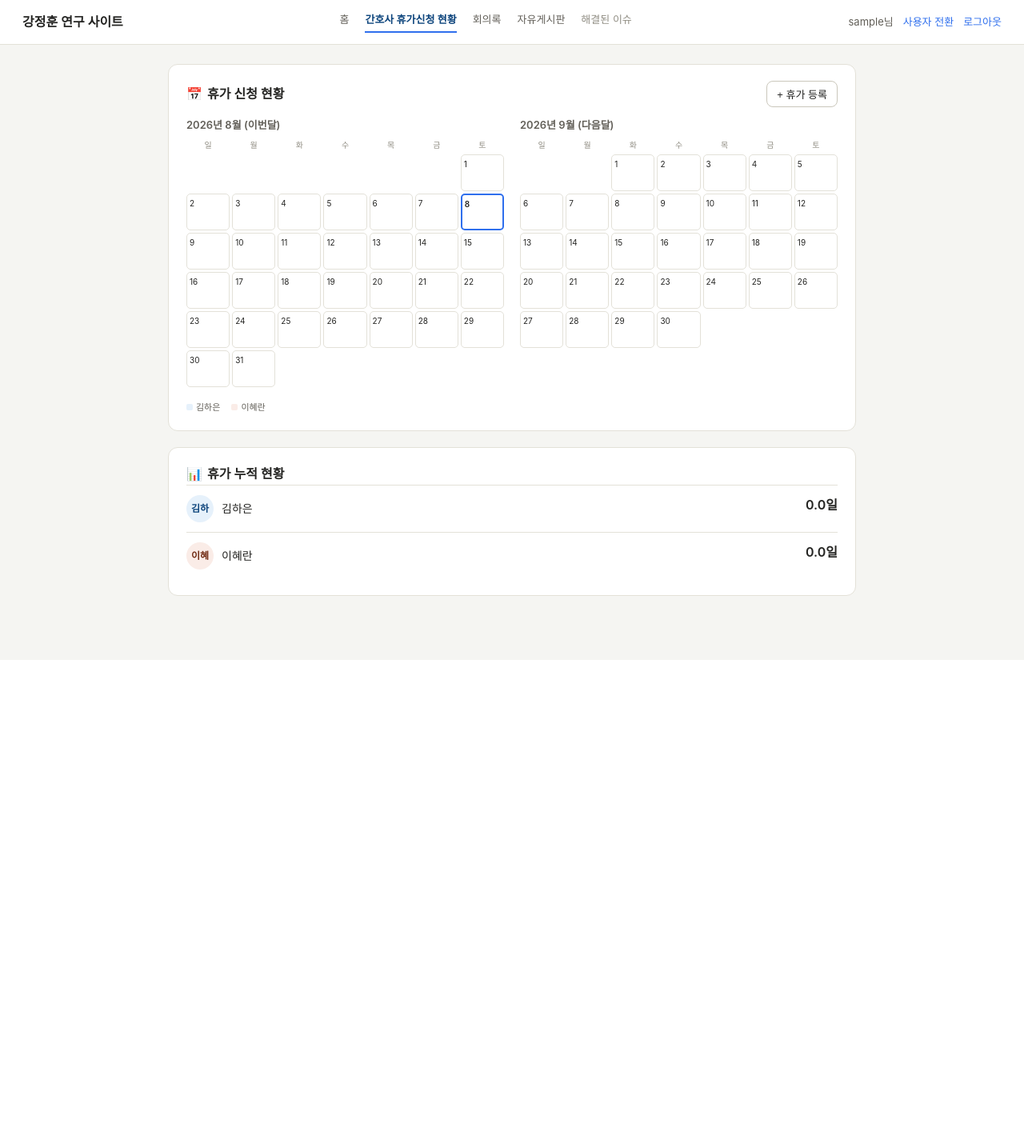
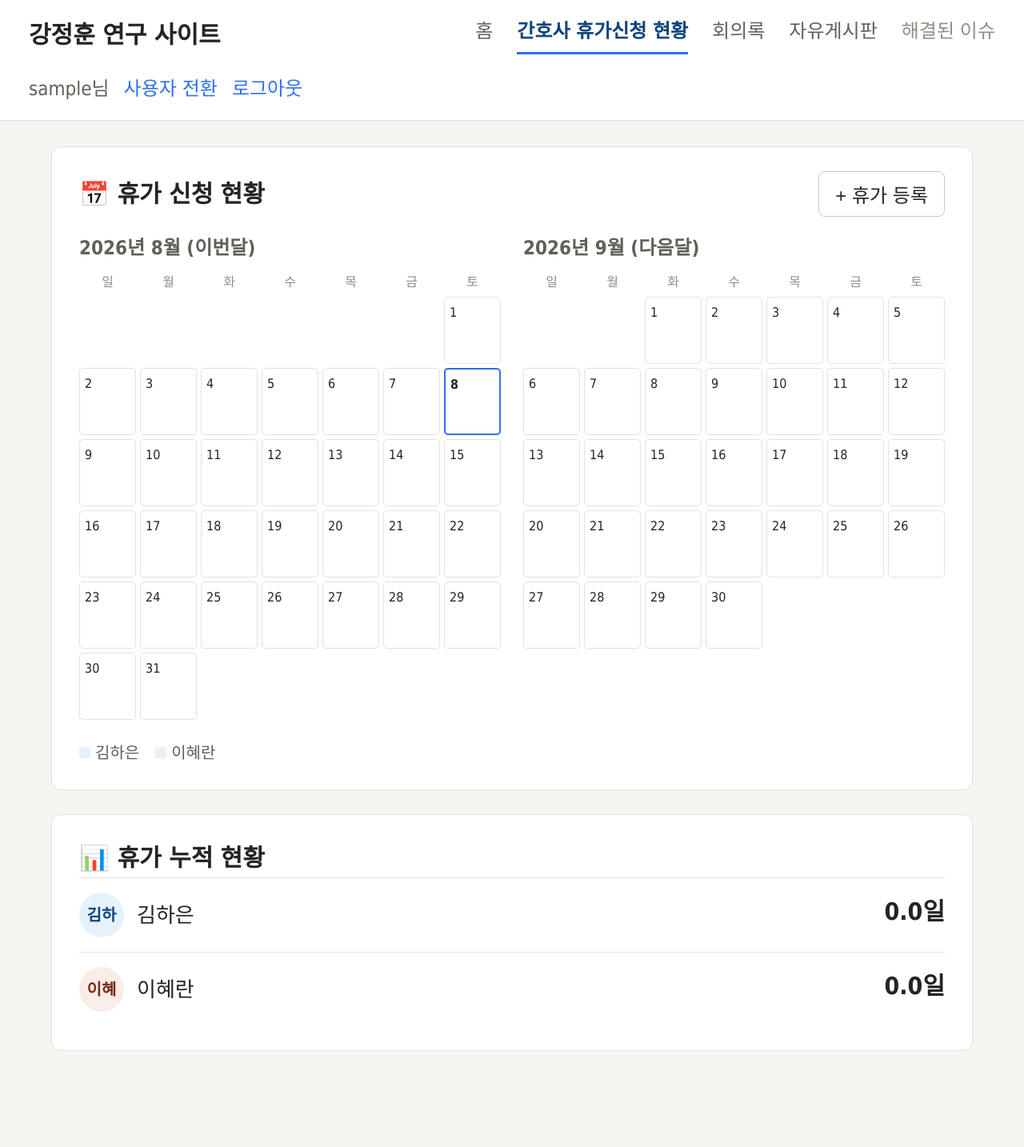
Before and after one commit to newatp01/GNUH-IHKANG, a Flask app: page /vacation in a window 1280 px wide. Shown: the whole page at 80% size. Before the commit the page ends 825 px from the top, so only its background shows below. Run offline with Flask 3, Linux system fonts and the light colour scheme; the visitor is signed in with stand-in values (Sample User, id 1); data that the repository does not hold is empty.

Commit message:
Update style.css

```diff
--- a/static/style.css
+++ b/static/style.css
@@ -17,7 +17,8 @@
 
 body {
   margin: 0;
-  font-family: -apple-system, "Apple SD Gothic Neo", "Malgun Gothic", "Segoe UI", sans-serif;
+  font-family: Tahoma, "Malgun Gothic", "Apple SD Gothic Neo", "Segoe UI", sans-serif;
+  font-size: 16px;
   background: var(--bg);
   color: var(--text-primary);
   line-height: 1.6;
@@ -30,56 +31,56 @@ a:hover { text-decoration: underline; }
   display: flex;
   align-items: center;
   justify-content: space-between;
-  gap: 16px;
-  padding: 14px 28px;
+  gap: 24px;
+  padding: 20px 36px;
   background: var(--surface);
   border-bottom: 1px solid var(--border);
   flex-wrap: wrap;
 }
 
-.brand { font-size: 16px; font-weight: 600; white-space: nowrap; }
+.brand { font-size: 30px; font-weight: 600; white-space: nowrap; }
 
-.nav { display: flex; gap: 20px; flex-wrap: wrap; font-size: 13px; }
-.nav a { color: var(--text-secondary); padding-bottom: 4px; border-bottom: 2px solid transparent; }
+.nav { display: flex; gap: 30px; flex-wrap: wrap; font-size: 24px; }
+.nav a { color: var(--text-secondary); padding-bottom: 6px; border-bottom: 3px solid transparent; }
 .nav a.active { color: var(--accent-text); border-bottom-color: var(--accent); font-weight: 600; }
 .nav a.archive-link { color: var(--text-muted); }
 
-.user-box { display: flex; align-items: center; gap: 12px; font-size: 13px; color: var(--text-secondary); white-space: nowrap; }
+.user-box { display: flex; align-items: center; gap: 18px; font-size: 24px; color: var(--text-secondary); white-space: nowrap; }
 
-.page { max-width: 900px; margin: 0 auto; padding: 24px 20px 60px; }
+.page { max-width: 1200px; margin: 0 auto; padding: 32px 24px 90px; }
 
 .flash {
   background: #faeeda;
   color: #633806;
   border-radius: var(--radius);
-  padding: 10px 14px;
-  margin-bottom: 16px;
-  font-size: 13px;
+  padding: 16px 22px;
+  margin-bottom: 24px;
+  font-size: 24px;
 }
 
 .card {
   background: var(--surface);
   border: 1px solid var(--border);
   border-radius: 12px;
-  padding: 20px 22px;
-  margin-bottom: 20px;
+  padding: 30px 34px;
+  margin-bottom: 30px;
 }
 
 .card-head {
   display: flex;
   align-items: center;
   justify-content: space-between;
-  margin-bottom: 12px;
-  gap: 10px;
+  margin-bottom: 20px;
+  gap: 16px;
   flex-wrap: wrap;
 }
 
-.card-title { font-size: 16px; font-weight: 600; margin: 0; }
-.icon { font-style: normal; margin-right: 6px; }
+.card-title { font-size: 30px; font-weight: 600; margin: 0; }
+.icon { font-style: normal; margin-right: 10px; }
 
 .ghost-btn {
-  font-size: 13px;
-  padding: 6px 12px;
+  font-size: 24px;
+  padding: 10px 20px;
   border: 1px solid var(--border-strong);
   border-radius: var(--radius);
   background: transparent;
@@ -116,39 +121,39 @@ a:hover { text-decoration: underline; }
 .inline-form input[type=file],
 .inline-form select,
 .inline-form textarea {
-  font-size: 13px;
-  padding: 8px 10px;
+  font-size: 24px;
+  padding: 12px 16px;
   border: 1px solid var(--border-strong);
   border-radius: var(--radius);
   background: #fff;
   font-family: inherit;
 }
-.inline-form textarea { min-height: 70px; resize: vertical; }
-.inline-form label { font-size: 12px; color: var(--text-secondary); display: flex; flex-direction: column; gap: 4px; }
-.hint { font-size: 11px; color: var(--text-muted); margin: 0; }
+.inline-form textarea { min-height: 120px; resize: vertical; }
+.inline-form label { font-size: 22px; color: var(--text-secondary); display: flex; flex-direction: column; gap: 6px; }
+.hint { font-size: 20px; color: var(--text-muted); margin: 0; }
 
-.issue-form-row { display: flex; align-items: flex-end; justify-content: space-between; gap: 10px; }
-.due-label { font-size: 12px; color: var(--text-secondary); display: flex; flex-direction: column; gap: 4px; }
+.issue-form-row { display: flex; align-items: flex-end; justify-content: space-between; gap: 16px; }
+.due-label { font-size: 22px; color: var(--text-secondary); display: flex; flex-direction: column; gap: 6px; }
 
 .row {
   display: flex;
   align-items: center;
   justify-content: space-between;
-  padding: 12px 0;
+  padding: 18px 0;
   border-top: 1px solid var(--border);
-  gap: 10px;
+  gap: 16px;
 }
 .link-row { color: inherit; display: flex; }
 .link-row:hover { text-decoration: none; background: var(--surface-1); border-radius: var(--radius); }
 
-.row-title { font-size: 14px; font-weight: 500; margin: 0; }
+.row-title { font-size: 26px; font-weight: 500; margin: 0; }
 .muted { color: var(--text-muted); }
-.small-text { font-size: 11px; margin: 3px 0 0; }
-.empty { color: var(--text-muted); font-size: 13px; padding: 10px 0; }
+.small-text { font-size: 20px; margin: 5px 0 0; }
+.empty { color: var(--text-muted); font-size: 24px; padding: 16px 0; }
 
 .badge {
-  font-size: 11px;
-  padding: 3px 10px;
+  font-size: 20px;
+  padding: 5px 16px;
   border-radius: var(--radius);
   white-space: nowrap;
 }
@@ -206,22 +211,22 @@ a:hover { text-decoration: underline; }
 }
 .name-btn:hover { background: var(--accent-bg); color: var(--accent-text); }
 
-.cal-wrap { display: flex; gap: 20px; flex-wrap: wrap; margin-top: 6px; }
-.cal-block { flex: 1; min-width: 280px; }
-.cal-title { font-size: 13px; font-weight: 600; color: var(--text-secondary); margin: 0 0 6px; }
-.cal-grid { display: grid; grid-template-columns: repeat(7, minmax(0,1fr)); gap: 3px; margin-bottom: 3px; }
-.cal-grid.cal-header { font-size: 10px; text-align: center; color: var(--text-muted); margin-bottom: 4px; }
+.cal-wrap { display: flex; gap: 28px; flex-wrap: wrap; margin-top: 10px; }
+.cal-block { flex: 1; min-width: 460px; }
+.cal-title { font-size: 24px; font-weight: 600; color: var(--text-secondary); margin: 0 0 10px; }
+.cal-grid { display: grid; grid-template-columns: repeat(7, minmax(0,1fr)); gap: 5px; margin-bottom: 5px; }
+.cal-grid.cal-header { font-size: 16px; text-align: center; color: var(--text-muted); margin-bottom: 6px; }
 .cal-cell {
-  min-height: 46px;
+  min-height: 84px;
   border: 1px solid var(--border);
   border-radius: 5px;
-  padding: 3px;
-  font-size: 10px;
+  padding: 6px;
+  font-size: 16px;
 }
 .empty-cell { border: none; }
 .today-cell { border: 2px solid var(--accent); font-weight: 600; }
 .cal-date { display: block; }
-.cal-badge { border-radius: 3px; font-size: 9px; margin-top: 2px; padding: 1px 2px; }
+.cal-badge { border-radius: 3px; font-size: 14px; margin-top: 3px; padding: 2px 4px; }
 
 .c-blue { background: #e6f1fb; color: #0c447c; }
 .c-coral { background: #faece7; color: #712b13; }
@@ -230,27 +235,30 @@ a:hover { text-decoration: underline; }
 .c-pink { background: #fbeaf0; color: #72243e; }
 .c-gray { background: #f1efe8; color: #444441; }
 
-.legend { display: flex; gap: 14px; flex-wrap: wrap; margin-top: 14px; font-size: 11px; color: var(--text-secondary); }
-.legend .dot { display: inline-block; width: 8px; height: 8px; border-radius: 2px; margin-right: 4px; }
+.legend { display: flex; gap: 20px; flex-wrap: wrap; margin-top: 20px; font-size: 20px; color: var(--text-secondary); }
+.legend .dot { display: inline-block; width: 14px; height: 14px; border-radius: 3px; margin-right: 6px; }
 
 .acc-row { align-items: flex-start; }
-.acc-left { display: flex; align-items: center; gap: 10px; }
+.acc-left { display: flex; align-items: center; gap: 16px; }
 .acc-right { text-align: right; }
-.acc-total { font-size: 16px; font-weight: 600; margin: 0; }
-.acc-detail { font-size: 11px; color: var(--text-muted); margin: 2px 0 0; max-width: 320px; }
+.acc-total { font-size: 30px; font-weight: 600; margin: 0; }
+.acc-detail { font-size: 20px; color: var(--text-muted); margin: 4px 0 0; max-width: 560px; }
+.acc-entry-link { color: var(--accent-text); text-decoration: underline; }
+.acc-entry-link:hover { color: var(--accent); }
 
 .avatar {
-  width: 34px; height: 34px; border-radius: 50%;
+  width: 56px; height: 56px; border-radius: 50%;
   display: flex; align-items: center; justify-content: center;
-  font-size: 12px; font-weight: 600;
+  font-size: 20px; font-weight: 600;
 }
 
 .vac-form { flex-direction: row; flex-wrap: wrap; align-items: flex-end; }
-.half-check { flex-direction: row !important; align-items: center; gap: 6px !important; }
+.half-check { flex-direction: row !important; align-items: center; gap: 8px !important; }
 
-.post-body { font-size: 14px; white-space: pre-wrap; margin-top: 14px; }
+.post-body { font-size: 26px; white-space: pre-wrap; margin-top: 20px; }
 
-@media (max-width: 640px) {
+@media (max-width: 1000px) {
   .topbar { flex-direction: column; align-items: flex-start; }
   .cal-wrap { flex-direction: column; }
+  .cal-block { min-width: 0; }
 }
```
Also changed, not shown: other parts of static/style.css (+28 -24 lines).
